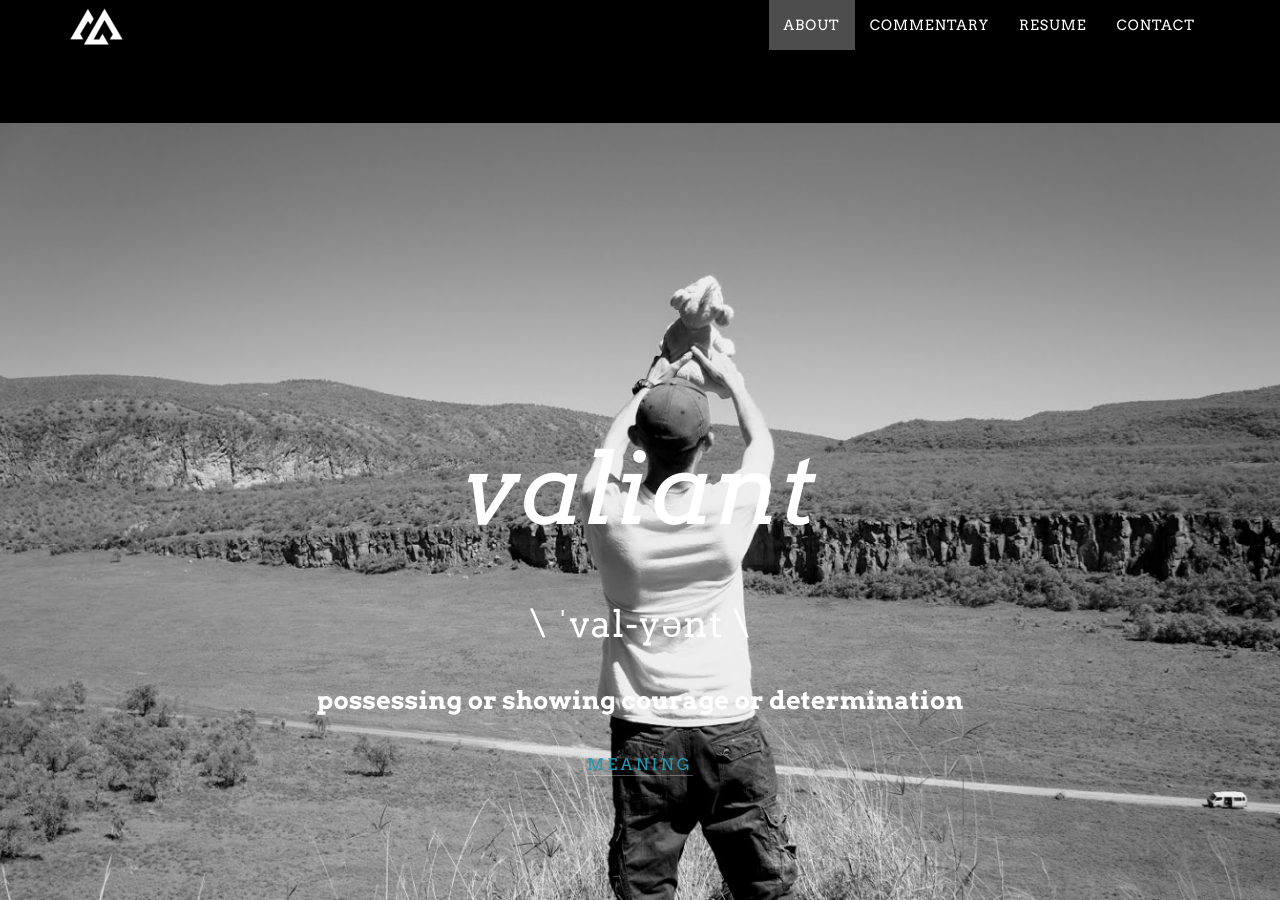
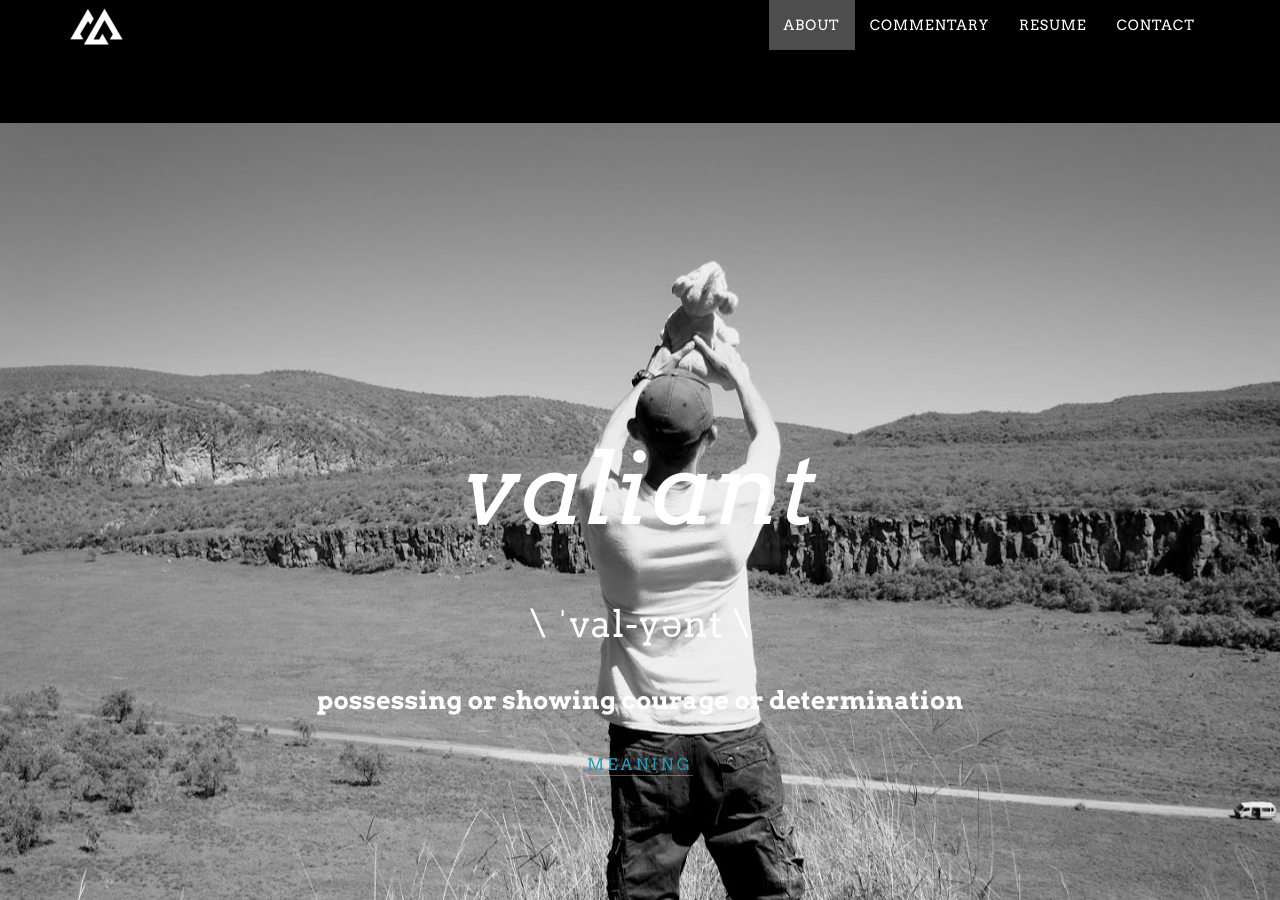
Before and after one commit to dustinwmooney/dustinmooney.website, a Jekyll site: the page built from index.html, in a window 1280 px wide and 900 px high, scrolled down 1546 px. Built offline with Jekyll 4.4.1, drawn with Linux system fonts in a browser that asks for light colours; nearby versions of some CDN libraries.

Commit message:
fix meaning.html image path

```diff
--- a/_includes/meaning.html
+++ b/_includes/meaning.html
@@ -1,6 +1,6 @@
 <!-- Meaning Section -->
 <section id="meaning" class="content-section text-center">
-	<div class="meaning-section">
+	<div class="meaning-section" style="background: url({{ "/img/dustin.jpg" | relative_url }}) no-repeat center center scroll;">
 		<div class="container">
 			<div class="col-lg-8 col-lg-offset-2">
 				<h1>valiant</h1>
```
